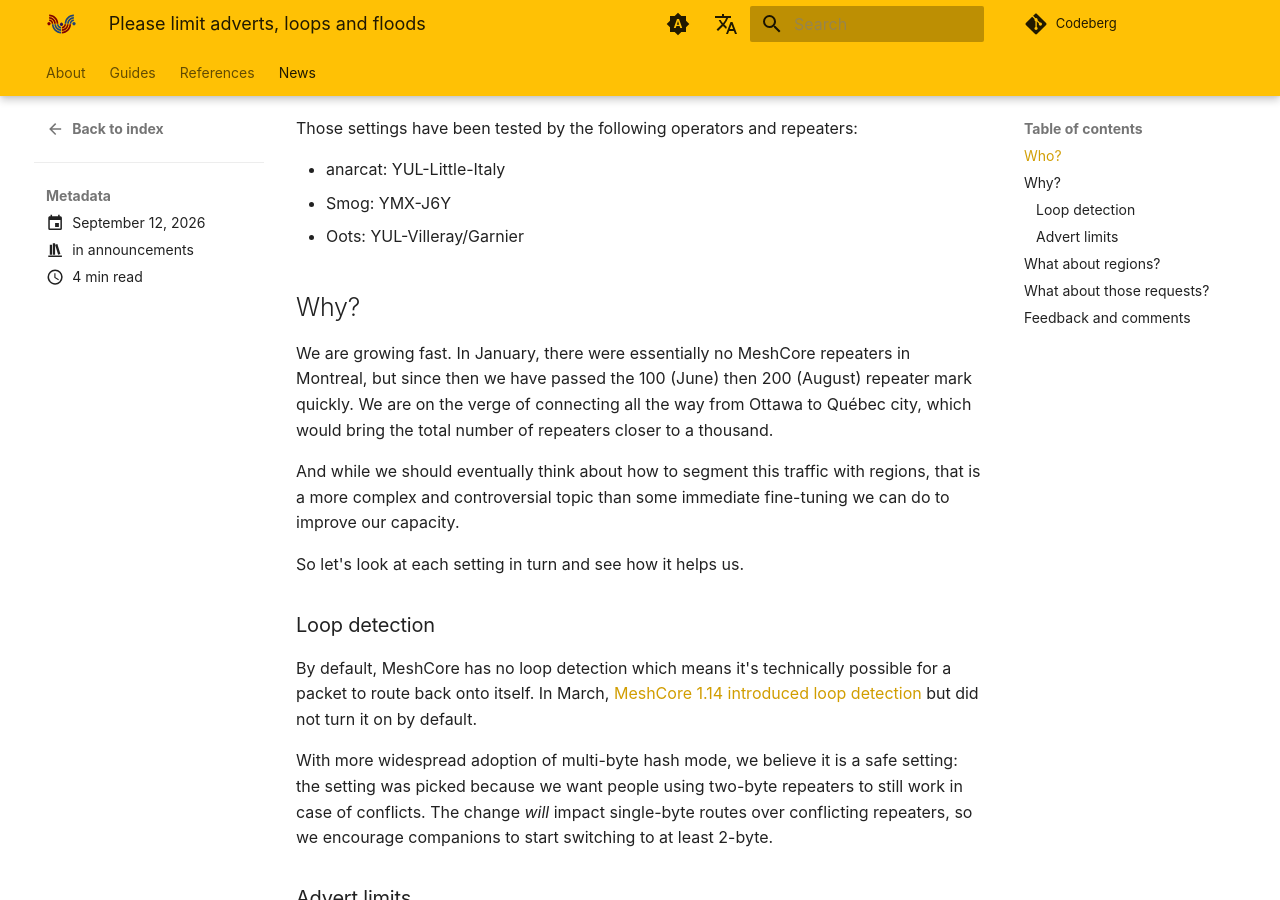
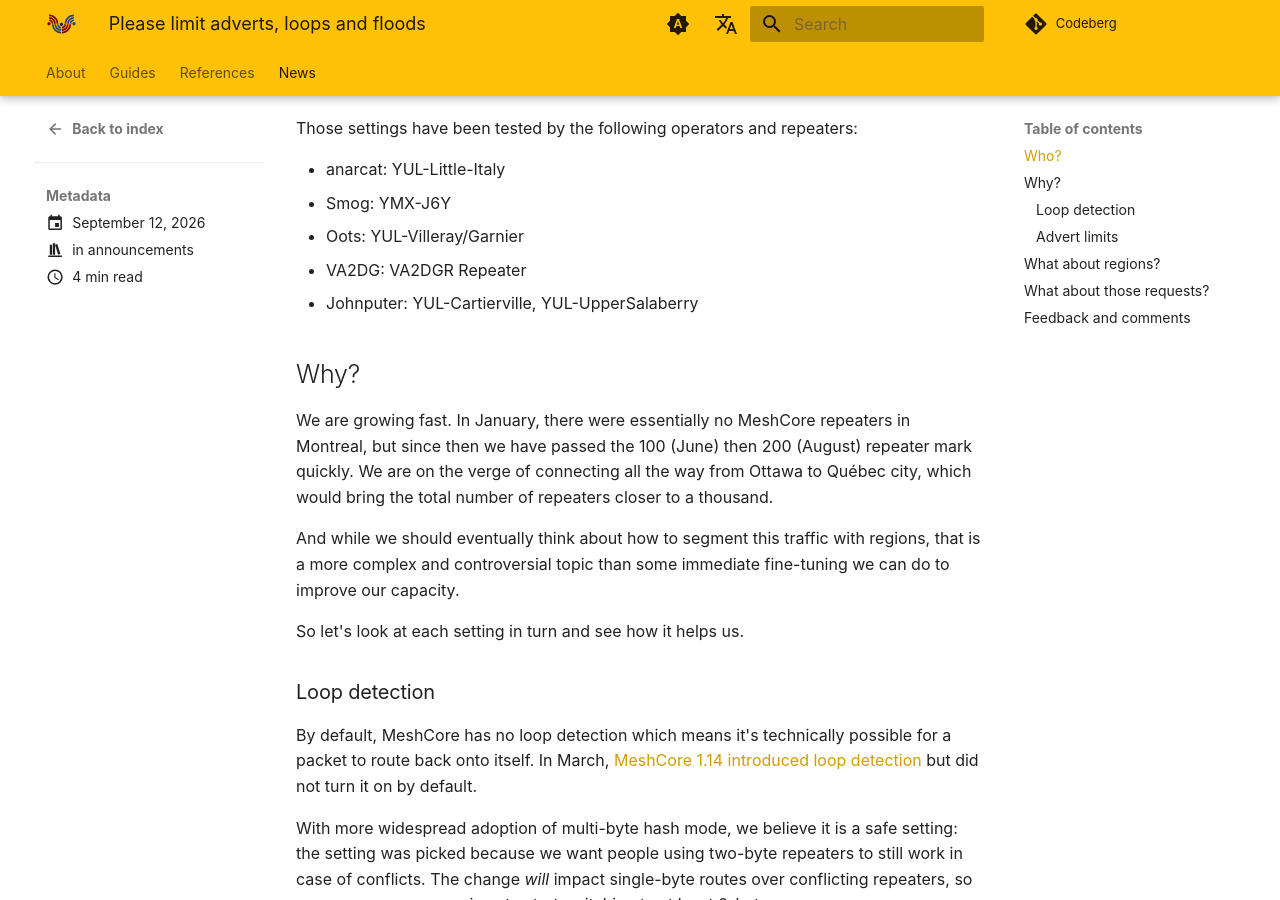
Before and after one commit to ReseauLibre/lora.reseaulibre.ca, an MkDocs documentation site: the page built from docs/news/posts/2026-09-20-limit-flood-and-loops.md, in a window 1280 px wide and 900 px high, scrolled down 852 px. Built offline with MkDocs 1.6.1 and Material for MkDocs 9.7.7, drawn with Linux system fonts in a browser that asks for light colours; plug-ins that fetch from the network failed and are left out; comment, search, counter and statistics services are not loaded.

Commit message:
two more repeaters joined the test

```diff
--- a/docs/news/posts/2026-09-20-limit-flood-and-loops.md
+++ b/docs/news/posts/2026-09-20-limit-flood-and-loops.md
@@ -46,6 +46,8 @@ repeaters:
 - anarcat: YUL-Little-Italy
 - Smog: YMX-J6Y
 - Oots: YUL-Villeray/Garnier
+- VA2DG: VA2DGR Repeater
+- Johnputer: YUL-Cartierville, YUL-UpperSalaberry
 
 ## Why?
 
```
